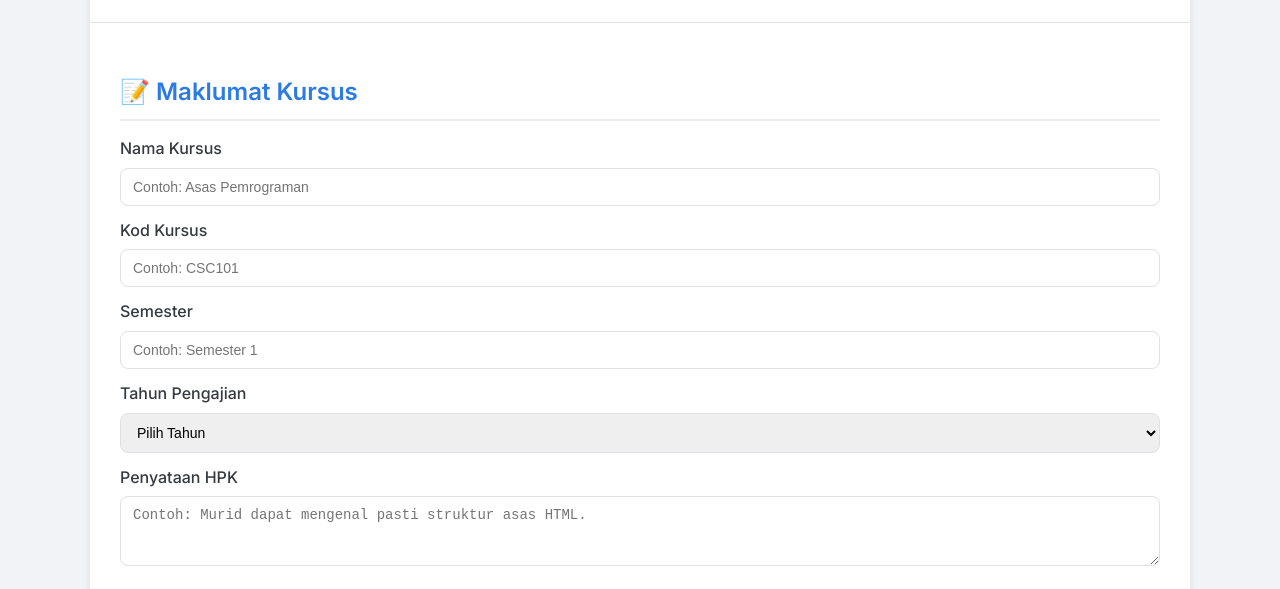
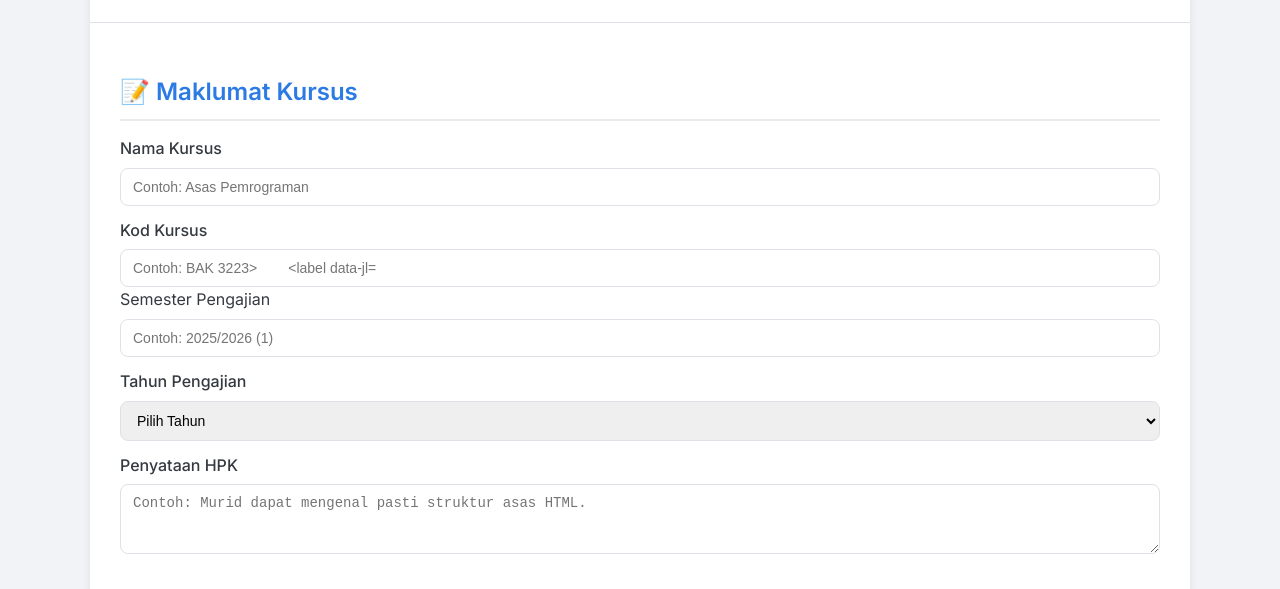
Before and after one commit to rohaidi869/jsu, a plain HTML site: page JSU.html in a window 1280 px wide. Shown: the part 188-777 px from the top of the page. Drawn offline with Linux system fonts and the light colour scheme.

Commit message:
Update JSU.html

```diff
--- a/JSU.html
+++ b/JSU.html
@@ -263,7 +263,7 @@
   <div class="container">
     <header>
       <!-- Logo Kolej -->
-      <img src="https://images.app.goo.gl/554X8YbjSsNRUGf7A" alt="Logo Kolej Universiti Islam Antarabangsa Sultan Ismail Petra" style="max-width: 100px; height: auto;" />
+      <img src="https://images.app.goo.gl/554X8YbjSsNRUGf7A" />
 
       <!-- Maklumat Institusi -->
       <div>
@@ -285,10 +285,10 @@
         <input type="text" id="namaKursus" placeholder="Contoh: Asas Pemrograman" />
 
         <label>Kod Kursus</label>
-        <input type="text" id="kodKursus" placeholder="Contoh: CSC101" />
+        <input type="text" id="kodKursus" placeholder="Contoh: BAK 3223>
 
-        <label>Semester</label>
-        <input type="text" id="semester" placeholder="Contoh: Semester 1" />
+        <label>Semester Pengajian</label>
+        <input type="text" id="semester" placeholder="Contoh: 2025/2026 (1)" />
 
         <label>Tahun Pengajian</label>
         <select id="tahunPengajian">
@@ -479,7 +479,7 @@
         <h3 style="color: #2c7be5;">📘 Jadual Spesifikasi Ujian</h3>
         <p><strong>Nama Kursus:</strong> ${namaKursus}</p>
         <p><strong>Kod Kursus:</strong> ${kodKursus}</p>
-        <p><strong>Semester:</strong> ${semester}</p>
+        <p><strong>Semester Pengajian:</strong> ${semester}</p>
         <p><strong>Tahun Pengajian:</strong> Tahun ${tahun}</p>
         <p><strong>HPK:</strong> "${hpk}"</p>
       `;
```
